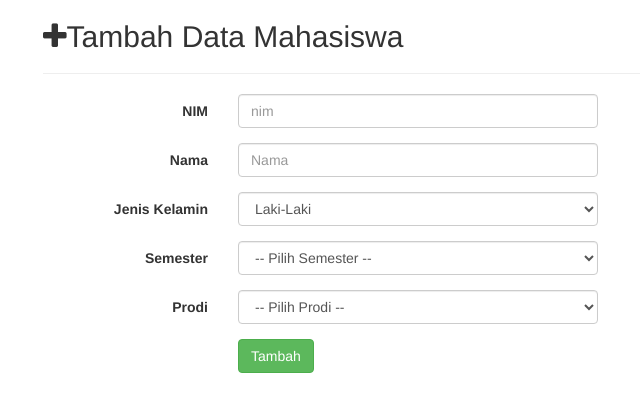
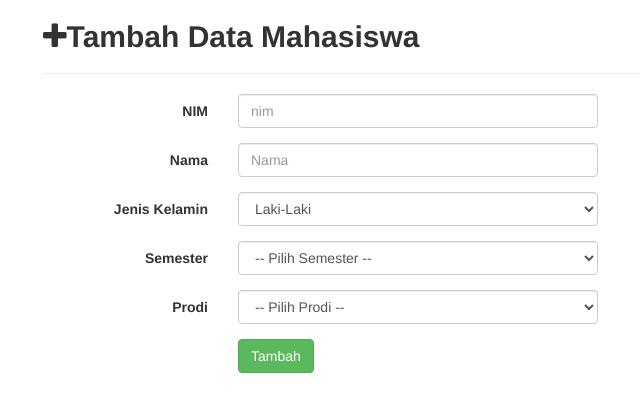
Before and after one commit to candraseptia/projectuas, a PHP site: page /input.php in a window 1280 px wide. Shown: the top 412 px of the page, without its empty margins (27-667 px from the left). Run offline with PHP 8.4, Linux system fonts and the light colour scheme.

Commit message:
commit 12

```diff
--- a/input.php
+++ b/input.php
@@ -4,7 +4,7 @@
 <body>
     <div class="row">
         <div class="container">
-        <h2><i class="fa fa-plus"></i>Tambah Data Mahasiswa</h2>
+        <h2><i class="fa fa-plus"></i><b>Tambah Data Mahasiswa</b></h2>
         <hr>
         <form class="form-horizontal" method="post" action="simpan.php">
             <div class="form-group">
```
